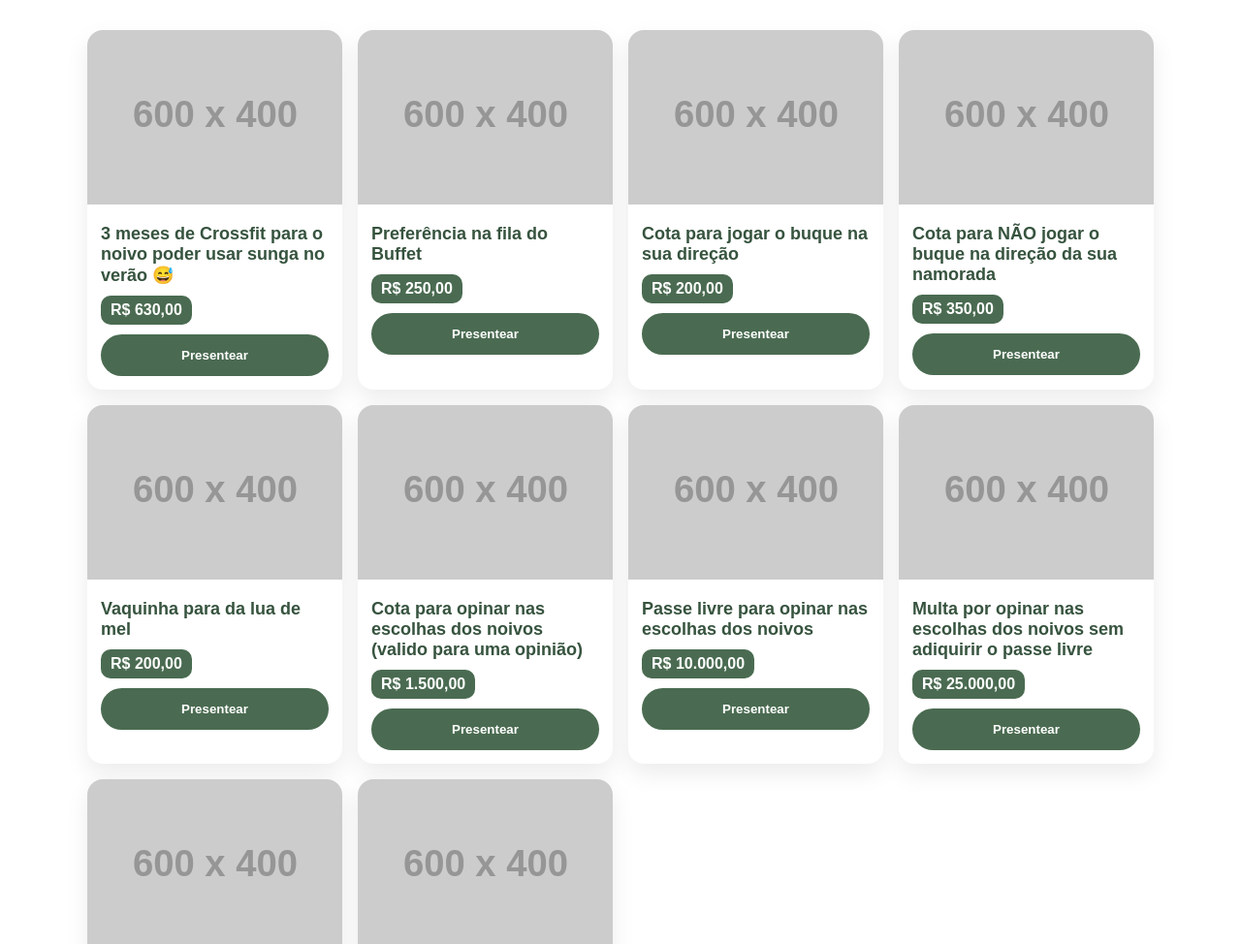
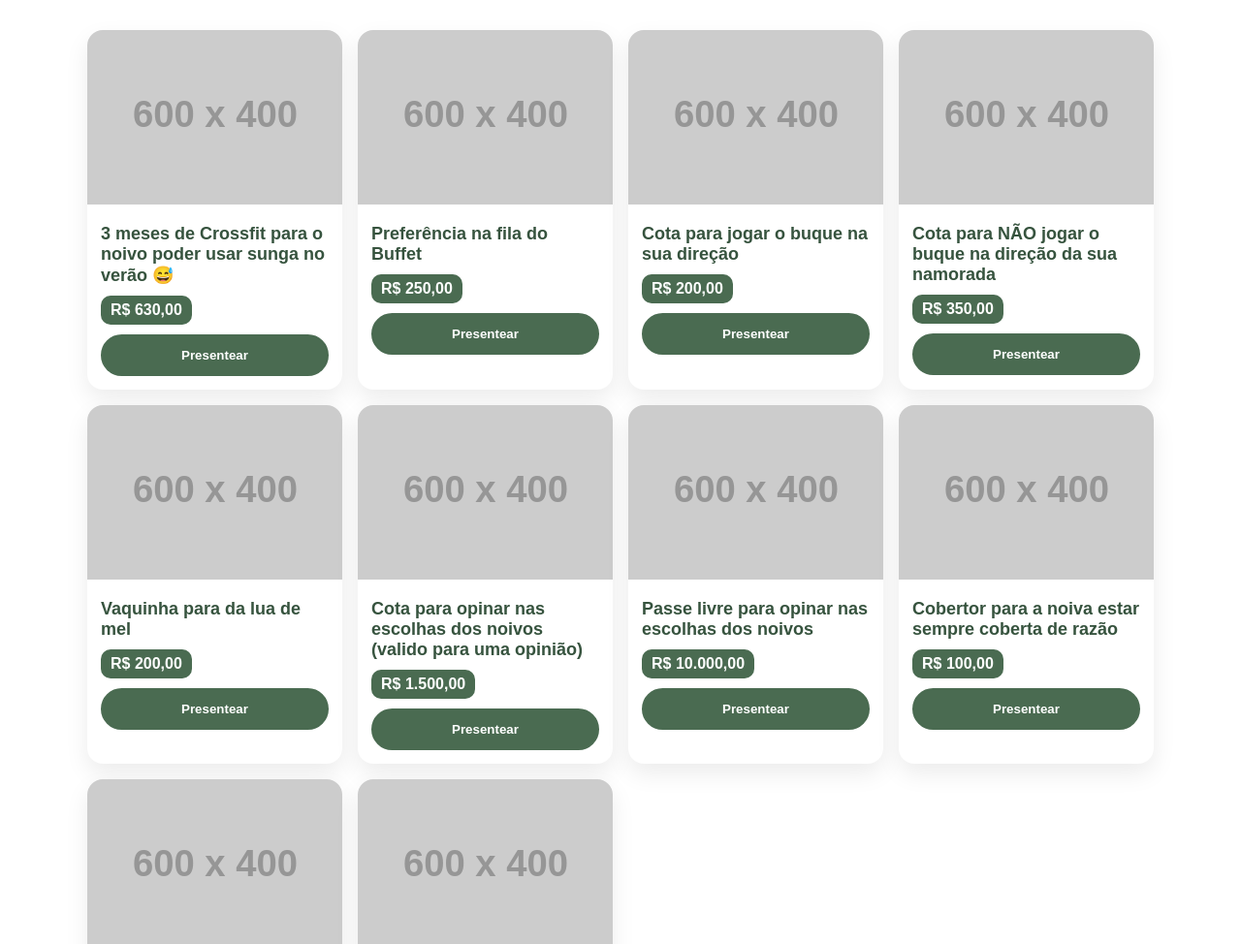
Before and after one commit to JR290428/JoaoV-Rayane, a plain HTML site: page presentes.html in a window 1280 px wide. Shown: the part 126-1100 px from the top of the page at 97% size. Drawn offline with Linux system fonts and the light colour scheme; placeholder pictures from the web are drawn by us.

Commit message:
Update presentes.html

```diff
--- a/presentes.html
+++ b/presentes.html
@@ -80,10 +80,10 @@
       </div>
 
       <div class="card-presente" data-descricao="Jogo de cama 600 fios">
-        <img src="https://placehold.co/600x400?text=Multa" alt="Multa" class="img-presente" />
+        <img src="https://placehold.co/600x400?text=Cobertor" alt="Cobertor" class="img-presente" />
         <div class="conteudo-presente">
-          <h3>Multa por opinar nas escolhas dos noivos sem adiquirir o passe livre</h3>
-          <div class="preco">R$ 25.000,00</div>
+          <h3>Cobertor para a noiva estar sempre coberta de razão</h3>
+          <div class="preco">R$ 100,00</div>
           <button class="btn btn-block btn-presentear">Presentear</button>
         </div>
       </div>
```
